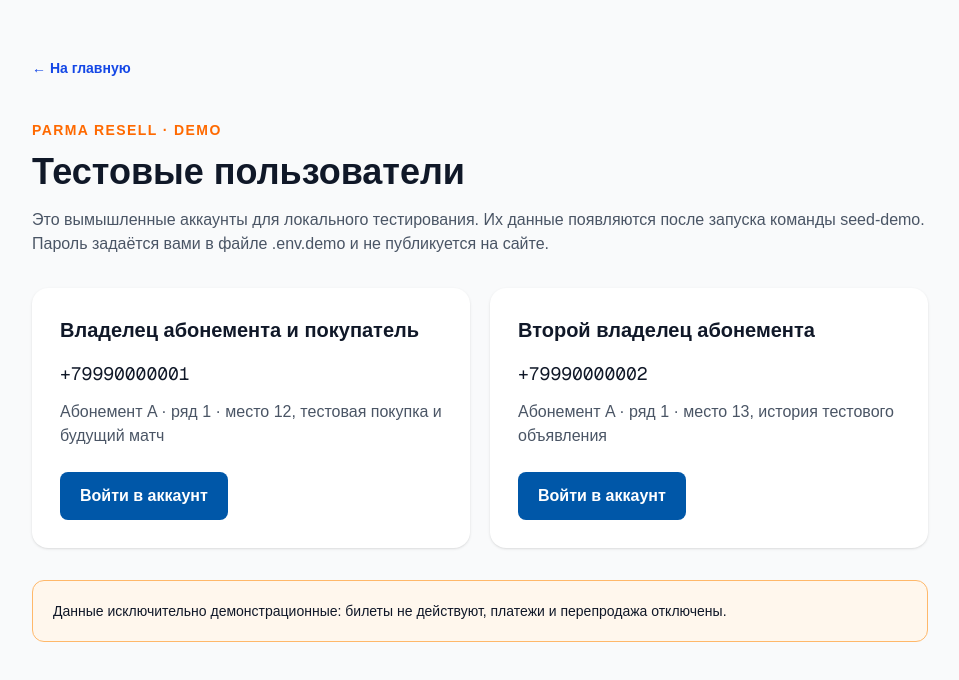
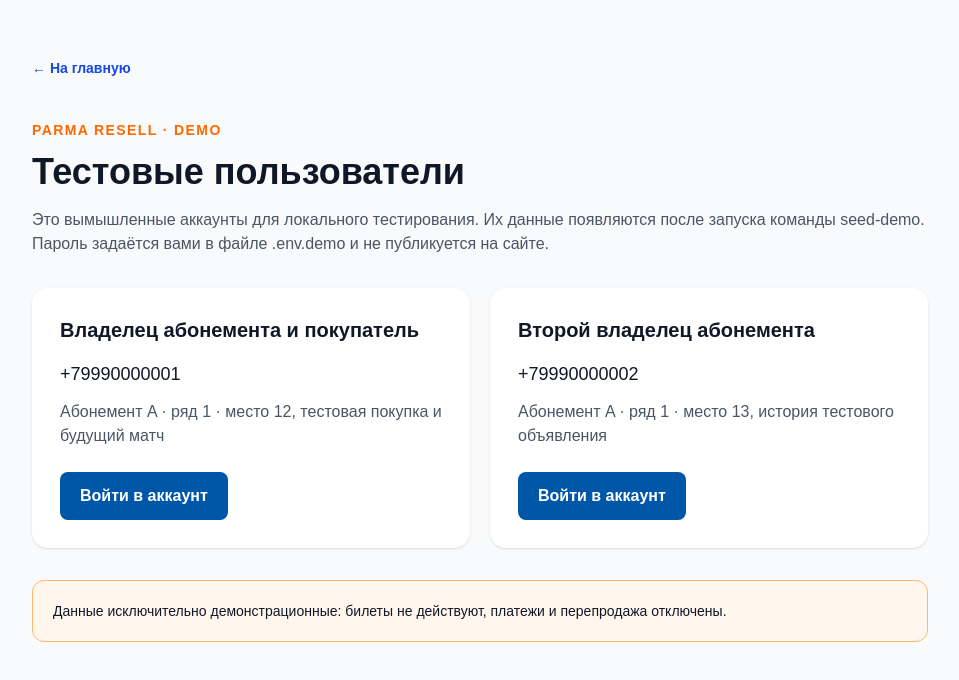
Before and after one commit to sanyalyakh/parma-resell, a Next.js app in the folder frontend/: page /demo in a window 1280 px wide. Shown: the top 680 px of the page, without its empty margins (160-1119 px from the left). Built offline with nearby package versions, Linux system fonts and the light colour scheme.

Commit message:
fix(frontend): remove build-time Google Fonts dependency

```diff
--- a/frontend/src/app/layout.tsx
+++ b/frontend/src/app/layout.tsx
@@ -1,16 +1,5 @@
 import type { Metadata } from "next";
-import { Geist, Geist_Mono } from "next/font/google";
 import "./globals.css";
-
-const geistSans = Geist({
-  variable: "--font-geist-sans",
-  subsets: ["latin"],
-});
-
-const geistMono = Geist_Mono({
-  variable: "--font-geist-mono",
-  subsets: ["latin"],
-});
 
 export const metadata: Metadata = {
   title: "Create Next App",
@@ -20,8 +9,8 @@ export const metadata: Metadata = {
 export default function RootLayout({ children }: LayoutProps<"/">) {
   return (
     <html
-      lang="en"
-      className={`${geistSans.variable} ${geistMono.variable} h-full antialiased`}
+      lang="ru"
+      className="h-full antialiased"
     >
       <body className="min-h-full flex flex-col">{children}</body>
     </html>
```
